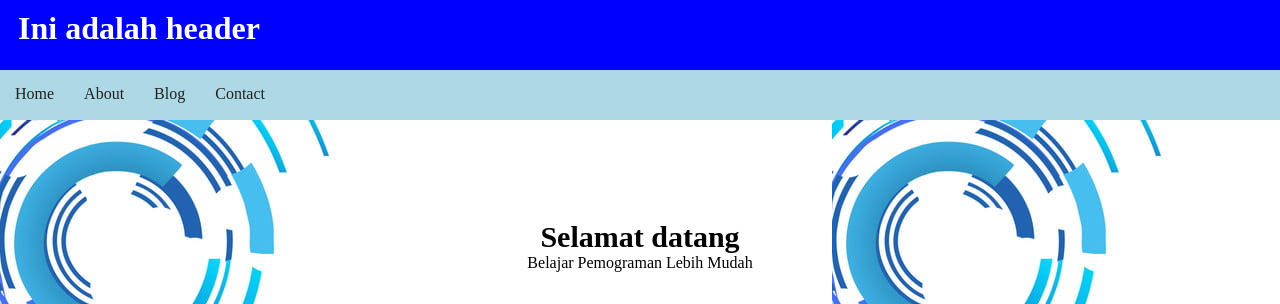
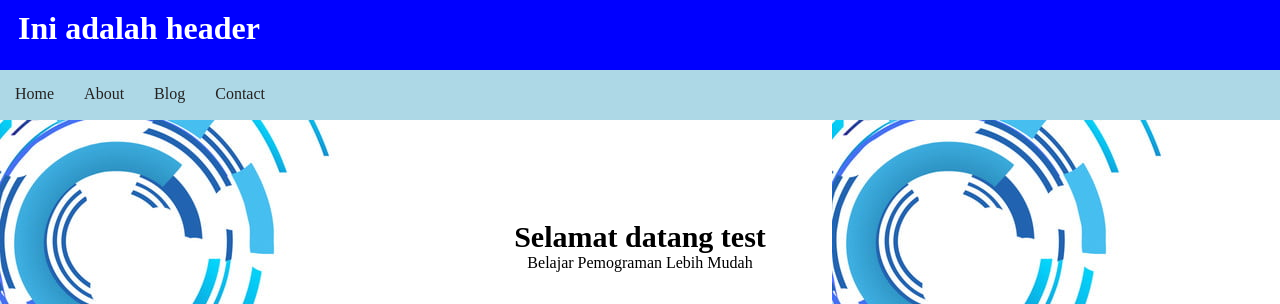
Before and after one commit to mickysaputra10/latihan-web-front-end, a plain HTML site: page belajar html 2-2.html in a window 1280 px wide. Shown: the top 304 px of the page. Drawn offline with Linux system fonts and the light colour scheme.

Commit message:
mengedit file front end latihan

```diff
--- a/belajar html 2-2.html
+++ b/belajar html 2-2.html
@@ -18,7 +18,7 @@
         </nav>
 
         <section id="section">
-            <h1>Selamat datang</h1>
+            <h1>Selamat datang test</h1>
             <p>Belajar Pemograman Lebih Mudah</p>
         </section>
         <aside id="aside">
```
